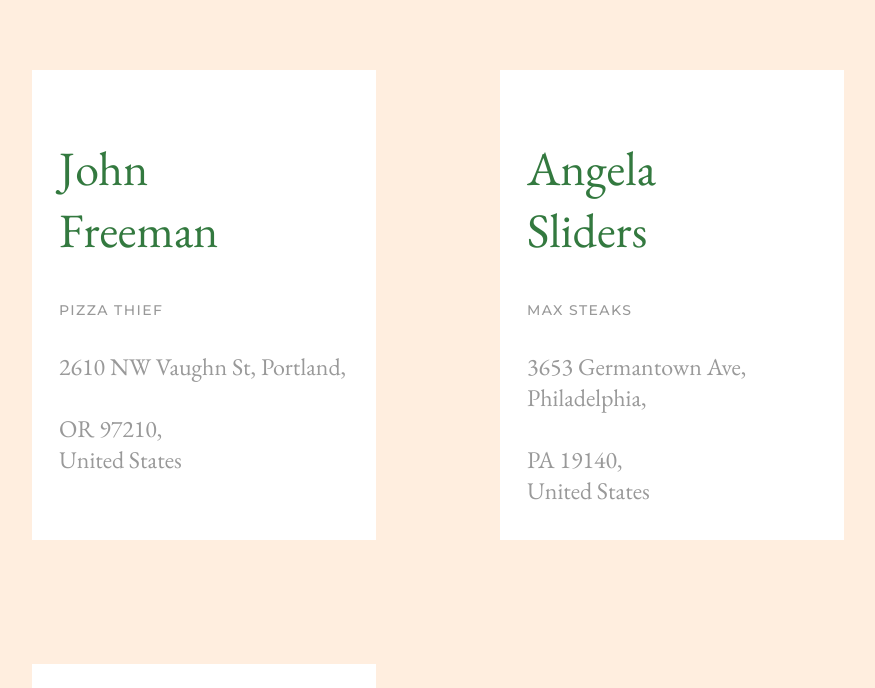
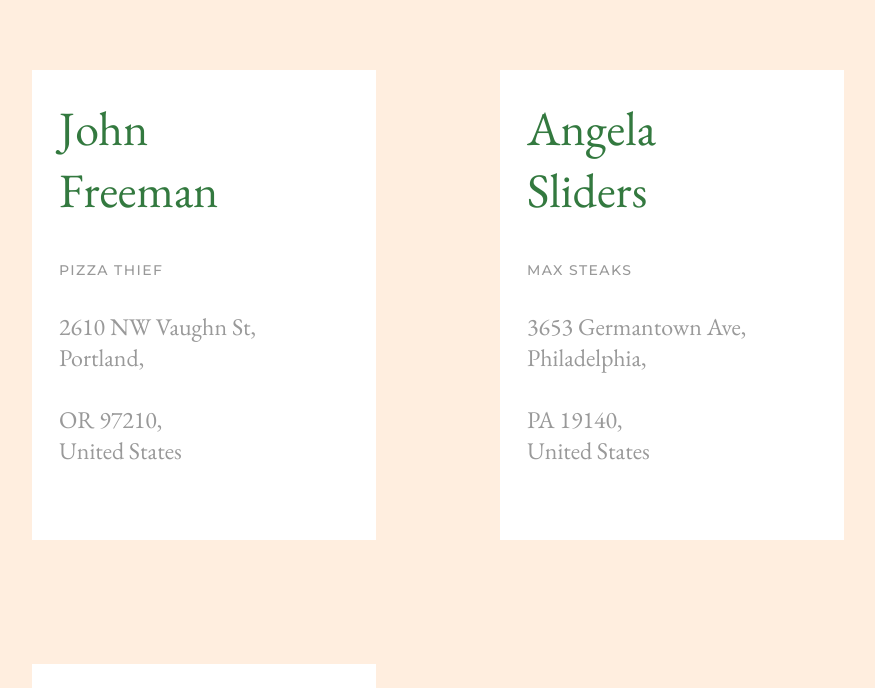
Before and after one commit to stellapolak/uibuild-biz-cards, a plain HTML site: page frontend/index.html in a window 1280 px wide. Shown: the top 688 px of the page, without its empty margins (38-913 px from the left). Drawn offline with nearby package versions, Linux system fonts and the light colour scheme.

Commit message:
refined a bit more

```diff
--- a/frontend/index.html
+++ b/frontend/index.html
@@ -14,7 +14,7 @@
 	<div class="cards">
 		<h2 class="name">John <br> Freeman</h2>
 		<h6 class="restaurant-name">pizza thief</h6>
-		<p class = "adress">2610 NW Vaughn St, Portland, <br><br> OR 97210, <br> United States</p>
+		<p class = "adress">2610 NW Vaughn St, <br>Portland, <br><br> OR 97210, <br> United States</p>
 	</div>
 
 	<div class="cards">
--- a/frontend/style.css
+++ b/frontend/style.css
@@ -20,6 +20,7 @@
     font-size: 48px;
     font-family: 'EB Garamond', serif;
     font-weight: normal;
+    margin-top: auto;
 }
 
 .restaurant-name{
```
